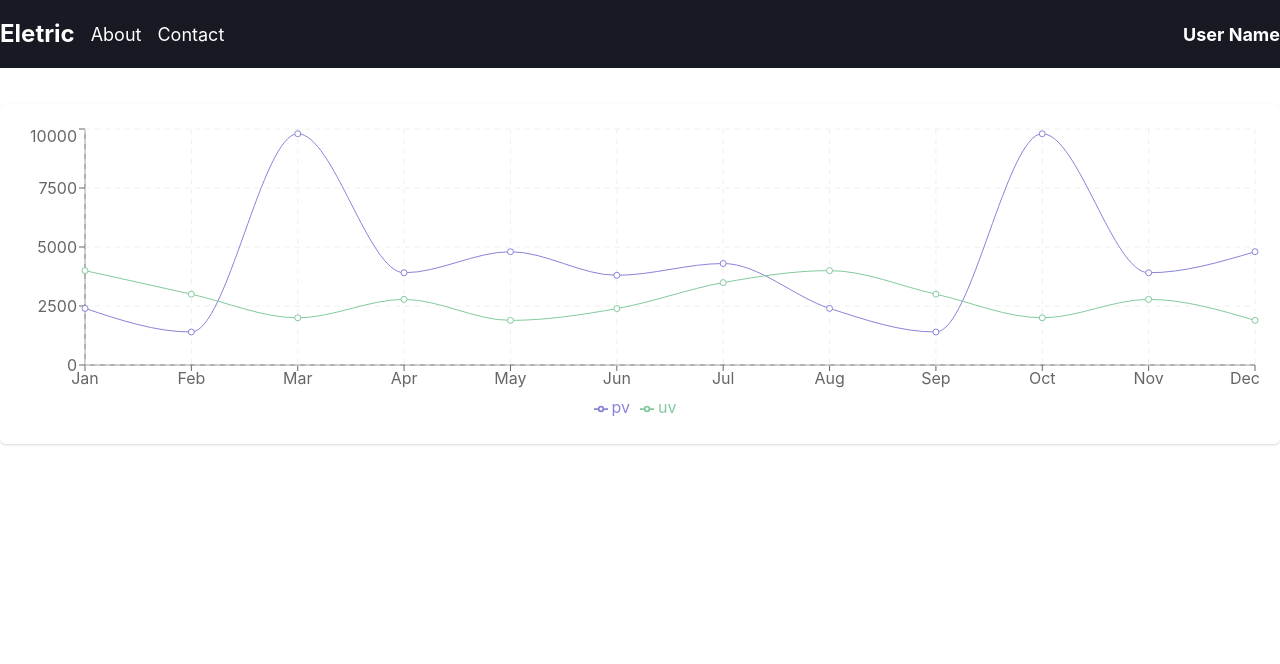
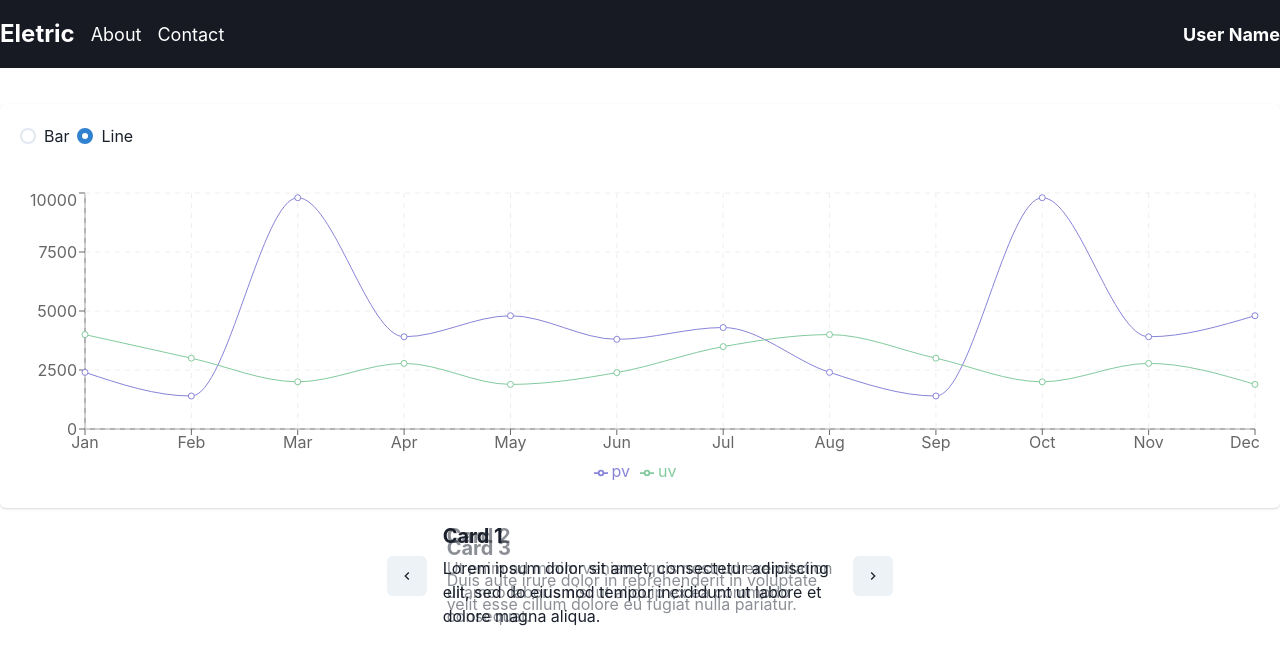
Before and after one commit to SamuelBatis/eletric-front, a Next.js app: page /dashboard in a window 1280 px wide. Shown: the top 664 px of the page. Built offline with nearby package versions, Linux system fonts and the light colour scheme; no server answers.

Commit message:
feat: cards e grafico do dashboard

```diff
--- /dev/null
+++ b/components/CardsCarousel.js
@@ -0,0 +1,47 @@
+import { useState } from "react";
+import { Flex, IconButton } from "@chakra-ui/react";
+import { ChevronLeftIcon, ChevronRightIcon } from "@chakra-ui/icons";
+
+const CardCarousel = ({ cards }) => {
+  const [activeIndex, setActiveIndex] = useState(0);
+
+  const handlePrevClick = () => {
+    setActiveIndex(activeIndex === 0 ? cards.length - 1 : activeIndex - 1);
+  };
+
+  const handleNextClick = () => {
+    setActiveIndex(activeIndex === cards.length - 1 ? 0 : activeIndex + 1);
+  };
+
+  return (
+    <Flex align="center" justify="center" mb={4}>
+      <IconButton
+        icon={<ChevronLeftIcon />}
+        aria-label="previous card"
+        onClick={handlePrevClick}
+      />
+      {cards.map((card, index) => (
+        <Flex
+          key={card.id}
+          position={index === activeIndex ? "static" : "absolute"}
+          opacity={index === activeIndex ? 1 : 0.5}
+          transition="opacity 0.3s ease-in-out"
+          width="calc(100% / 3)"
+          justify="center"
+          marginLeft={index > 0 ? 2 : 0}
+          zIndex={index === activeIndex ? 1 : 0} // define um z-index maior para o cartão ativo
+        >
+          {/* render your card content here */}
+          {card.content}
+        </Flex>
+      ))}
+      <IconButton
+        icon={<ChevronRightIcon />}
+        aria-label="next card"
+        onClick={handleNextClick}
+      />
+    </Flex>
+  );
+};
+
+export default CardCarousel;
--- a/package.json
+++ b/package.json
@@ -18,6 +18,7 @@
     "next": "^13.2.4",
     "react": "^18.2.0",
     "react-dom": "^18.2.0",
+    "react-slick": "^0.29.0",
     "recharts": "^2.5.0"
   }
 }
--- a/pages/dashboard.js
+++ b/pages/dashboard.js
@@ -1,40 +1,115 @@
 import Header from "@/components/Header";
 import api from "@/services/api";
-import { useEffect } from "react";
+import { useEffect, useState } from "react";
 import LineChartComponent from "@/components/LineChartComponent";
-import { Box, Card, CardBody, Flex } from "@chakra-ui/react";
+import {
+  Box,
+  Card,
+  CardBody,
+  CardHeader,
+  Flex,
+  Heading,
+  Radio,
+  RadioGroup,
+  Stack,
+  Text,
+} from "@chakra-ui/react";
+import BarChartComponent from "@/components/BarChartComponent";
+import CardCarousel from "@/components/CardsCarousel";
+
+const myCards = [
+  {
+    id: 1,
+    content: (
+      <Box p={4}>
+        <Heading as="h3" size="md" mb={2}>
+          Card 1
+        </Heading>
+        <Text>
+          Lorem ipsum dolor sit amet, consectetur adipiscing elit, sed do eiusmod tempor incididunt ut labore et dolore magna aliqua.
+        </Text>
+      </Box>
+    )
+  },
+  {
+    id: 2,
+    content: (
+      <Box p={4}>
+        <Heading as="h3" size="md" mb={2}>
+          Card 2
+        </Heading>
+        <Text>
+          Ut enim ad minim veniam, quis nostrud exercitation ullamco laboris nisi ut aliquip ex ea commodo consequat.
+        </Text>
+      </Box>
+    )
+  },
+  {
+    id: 3,
+    content: (
+      <Box p={4}>
+        <Heading as="h3" size="md" mb={2}>
+          Card 3
+        </Heading>
+        <Text>
+          Duis aute irure dolor in reprehenderit in voluptate velit esse cillum dolore eu fugiat nulla pariatur.
+        </Text>
+      </Box>
+    )
+  }
+];
+
 
 const getUserData = async () => {
   try {
-    const response = await api.get('/conta-luz')
-    console.log(response.data)
+    const response = await api.get("/conta-luz");
+    console.log(response.data);
   } catch (error) {
-    console.error(error)
+    console.error(error);
   }
-}
+};
 
-getUserData()
+getUserData();
 export default function Dashboard() {
-  /* async function getData() {
-     let data;
-     data = await api.get("/conta-luz")
-     console.log(data)
-     return data
-   }
-   useEffect(() => {
-     const response = () => getData()
-   }, [])*/
+  const [line, setLine] = useState(true);
+
+  const changeChart = () => {
+    setLine(!line);
+  };
+
+  let chart;
+
+  useEffect(() => {
+    if (line === true) {
+      chart = <LineChartComponent />;
+    } else {
+      chart = <BarChartComponent />;
+    }
+  }, [line]);
+
   return (
     <>
       <Header />
       <Box mt="9">
         <Card>
+          <CardHeader>
+            <RadioGroup>
+              <Stack direction="row">
+                <Radio isChecked={!line} onChange={() => setLine(!line)}>
+                  Bar
+                </Radio>
+                <Radio isChecked={line} onChange={() => setLine(!line)}>
+                  Line
+                </Radio>
+              </Stack>
+            </RadioGroup>
+          </CardHeader>
           <CardBody>
-            <LineChartComponent />
+            {line === true ? <LineChartComponent /> : <BarChartComponent />}
           </CardBody>
         </Card>
       </Box>
-
+      <CardCarousel cards={myCards}/>
     </>
   );
 }
```
Also changed, not shown: 1 other file (tests, documents, lock files or other folders).
